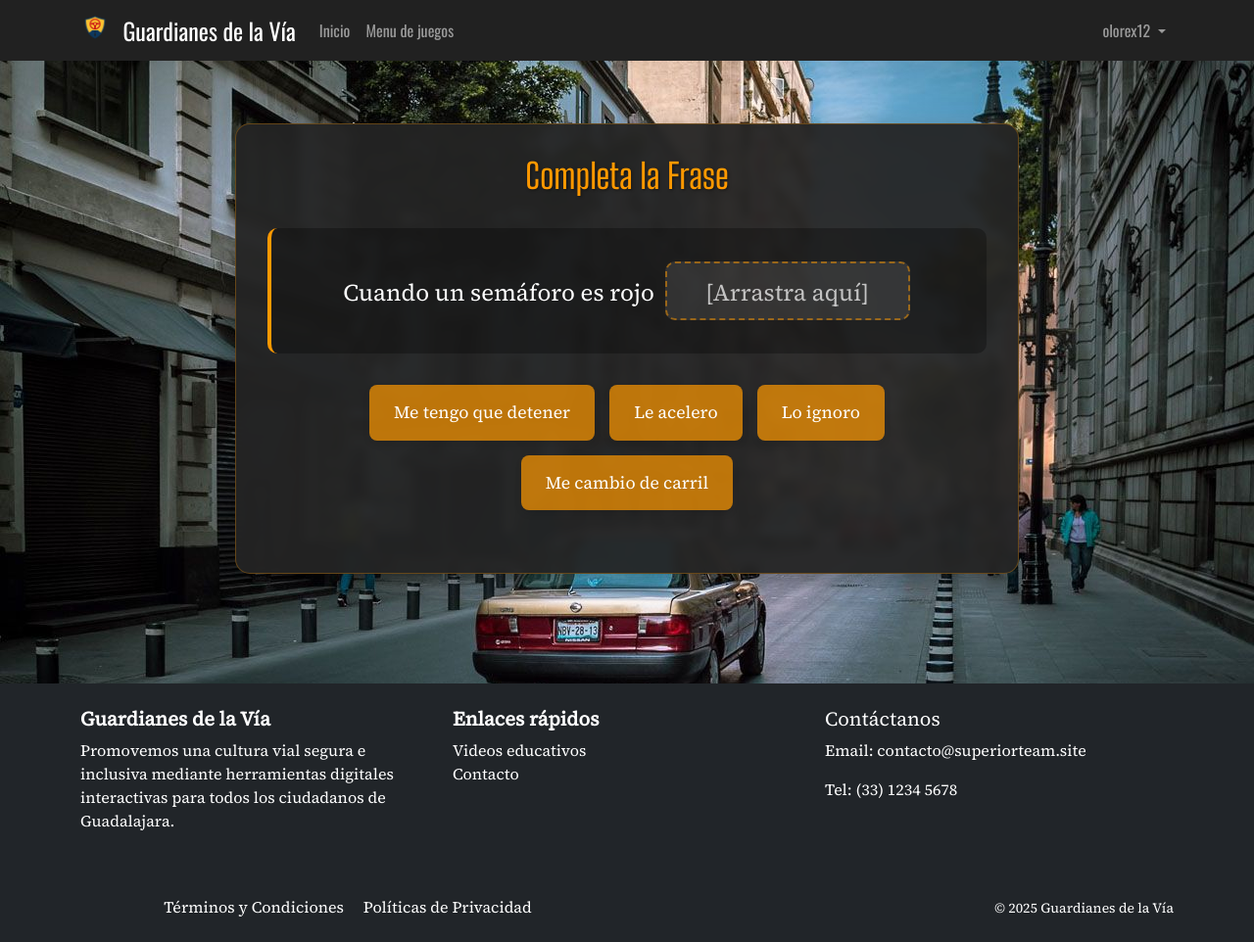
After one commit to Vlanden/Guardians-of-transit, a Flask app: page /jugar-juegoextra in a window 1280 px wide. The commit adds this page. Shown: the whole page at 98% size. Run offline with Flask 3, Linux system fonts and the light colour scheme; a user stored in the database is signed in; some libraries are stand-ins or nearby versions.

Commit message:
juego extra --Boton de index todavia no, buscar en /jugar-juegoextra

```diff
--- a/app/routes/main.py
+++ b/app/routes/main.py
@@ -87,6 +87,12 @@ def perfil():
         user_profile=user_profile   # Datos extendidos del perfil
     )
 
+@main_bp.route('/jugar-juegoextra')
+@login_required
+def jugar_juegoextra():
+    return render_template('game/juegoextra.html')
+
+
 # ──────── API: FUNCIONES DEL USUARIO ────────
 
 
--- /dev/null
+++ b/app/static/css/juegoextra.css
@@ -0,0 +1,172 @@
+/* ---------------------------
+   Estilos para Juego "Completa la Frase"
+--------------------------- */
+body {
+  font-family: 'Source Serif 4', serif;
+  color: white;
+  background-image:
+      linear-gradient(rgba(0,0,0,0.5), rgba(0,0,0,0.5)),
+      url('../images/Vialidad.jpeg');
+  background-size: cover;
+  background-attachment: fixed;
+  background-position: center;
+  background-repeat: no-repeat;
+  min-height: 100vh;
+}
+
+.cuerpo_juego_palabras {
+  max-width: 800px;
+  margin: 2rem auto;
+  padding: 2rem;
+  background: rgba(36, 36, 36, 0.95);
+  border: 1px solid rgba(255, 153, 0, 0.3);
+  border-radius: 15px;
+  backdrop-filter: blur(5px);
+  box-shadow: 0 8px 32px rgba(0, 0, 0, 0.3);
+}
+
+.cuerpo_juego_palabras h1 {
+  color: #ff9900;
+  text-align: center;
+  margin-bottom: 2rem;
+  font-size: 2.2rem;
+  text-shadow: 1px 1px 3px rgba(0,0,0,0.5);
+}
+
+.frase_a_completar {
+  font-size: 1.5rem;
+  margin-bottom: 2rem;
+  line-height: 1.6;
+  text-align: center;
+  padding: 1.5rem;
+  background: rgba(0, 0, 0, 0.3);
+  border-radius: 10px;
+  border-left: 4px solid #ff9900;
+}
+
+.dropzone {
+  display: inline-block;
+  min-width: 250px;
+  height: 60px;
+  margin: 10px 5px;
+  border: 2px dashed rgba(255, 153, 0, 0.5);
+  border-radius: 10px;
+  line-height: 60px;
+  background-color: rgba(255, 255, 255, 0.1);
+  color: rgba(255, 255, 255, 0.7);
+  transition: all 0.3s ease;
+}
+
+.dropzone.highlight {
+  background-color: rgba(255, 153, 0, 0.2);
+  border-color: #ff9900;
+}
+
+.opciones_para_frase {
+  margin: 2rem 0;
+  display: flex;
+  justify-content: center;
+  flex-wrap: wrap;
+  gap: 15px;
+}
+
+.opcion {
+  background-color: rgba(255, 153, 0, 0.7);
+  color: #fff;
+  padding: 15px 25px;
+  border-radius: 8px;
+  cursor: grab;
+  user-select: none;
+  font-size: 1.1rem;
+  border: none;
+  transition: all 0.3s ease;
+  box-shadow: 0 4px 6px rgba(0, 0, 0, 0.1);
+}
+
+.opcion:hover {
+  background-color: rgba(255, 153, 0, 0.9);
+  transform: translateY(-2px);
+  box-shadow: 0 6px 8px rgba(0, 0, 0, 0.15);
+}
+
+.opcion:active {
+  cursor: grabbing;
+}
+
+/* Estados de respuesta */
+.opcion.correcto {
+  background-color: rgba(6, 214, 160, 0.8) !important;
+  color: white;
+}
+
+.opcion.incorrecto {
+  background-color: rgba(239, 71, 111, 0.8) !important;
+  color: white;
+}
+
+/* Efecto al arrastrar */
+.opcion.dragging {
+  opacity: 0.5;
+  transform: scale(0.95);
+}
+
+/* Responsive */
+@media (max-width: 768px) {
+  .cuerpo_juego_palabras {
+    padding: 1.5rem;
+    margin: 1rem;
+  }
+
+  .frase_a_completar {
+    font-size: 1.2rem;
+    padding: 1rem;
+  }
+
+  .opcion {
+    padding: 12px 20px;
+    font-size: 1rem;
+  }
+
+  .dropzone {
+    min-width: 200px;
+    height: 50px;
+    line-height: 50px;
+  }
+ /* Estados para las opciones */
+.opcion.correcto {
+    background-color: rgba(6, 214, 160, 0.8) !important;
+    color: white !important;
+    transform: scale(1.05);
+    box-shadow: 0 0 10px rgba(6, 214, 160, 0.5);
+}
+
+.opcion.incorrecto {
+    background-color: rgba(239, 71, 111, 0.8) !important;
+    color: white !important;
+    transform: scale(1.05);
+    box-shadow: 0 0 10px rgba(239, 71, 111, 0.5);
+}
+
+/* Efecto durante arrastre */
+.opcion.dragging {
+    opacity: 0.6;
+    transform: scale(0.98);
+}
+
+/* Dropzone con contenido */
+.dropzone:not(:empty) {
+    border-style: solid;
+    background-color: rgba(255, 255, 255, 0.15);
+}
+}
+
+/* Manejo de opciones ocultas */
+.opcion[style*="visibility: hidden"] {
+    display: none;
+}
+
+/* Feedback visual durante arrastre */
+.opcion.dragging {
+    opacity: 0.5;
+    transform: scale(0.95);
+}
--- /dev/null
+++ b/app/static/js/juegoextra.js
@@ -0,0 +1,168 @@
+document.addEventListener('DOMContentLoaded', function() {
+    // Configuración del juego
+    const preguntas = [
+        {
+            frase: "Cuando un semáforo es rojo",
+            opciones: ["Me tengo que detener", "Le acelero", "Lo ignoro", "Me cambio de carril"],
+            correcta: "Me tengo que detener"
+        },
+        {
+            frase: "Al ver una señal de pare",
+            opciones: ["Freno completamente", "Acelero", "Solo reduzco velocidad", "Toco el claxon"],
+            correcta: "Freno completamente"
+        },
+        {
+            frase: "En un cruce peatonal",
+            opciones: ["Tengo prioridad", "Los peatones tienen prioridad", "Es opcional detenerse", "Solo si hay policía"],
+            correcta: "Los peatones tienen prioridad"
+        },
+        {
+            frase: "Al cambiar de carril en la autopista",
+            opciones: ["Solo uso los espejos", "Uso espejos y giro la cabeza", "Cambio sin mirar", "Solo uso la cámara trasera"],
+            correcta: "Uso espejos y giro la cabeza"
+        },
+        {
+            frase: "Cuando un conductor me da paso",
+            opciones: ["Le hago señas con la mano", "Acelero rápidamente", "Le cedo el paso a él", "Agradezco con un gesto"],
+            correcta: "Agradezco con un gesto"
+        }
+    ];
+
+    // Variables de estado
+    let preguntaActual = 0;
+    let puntaje = 0;
+    let dropzone = null;
+
+    // Elementos del DOM
+    const contenedorJuego = document.querySelector('.cuerpo_juego_palabras');
+    const titulo = document.querySelector('h1');
+    const fraseElement = document.querySelector('.frase_a_completar');
+    const opcionesContainer = document.querySelector('.opciones_para_frase');
+
+    // Inicializar juego
+    function iniciarJuego() {
+        mostrarPregunta();
+    }
+
+    // Mostrar la pregunta actual
+    function mostrarPregunta() {
+        if (preguntaActual >= preguntas.length) {
+            finalizarJuego();
+            return;
+        }
+
+        const pregunta = preguntas[preguntaActual];
+
+        // Actualizar la interfaz
+        titulo.textContent = "Completa la Frase";
+        fraseElement.innerHTML = `
+            ${pregunta.frase}
+            <div id="dropzone" class="dropzone">[Arrastra aquí]</div>
+        `;
+
+        opcionesContainer.innerHTML = '';
+
+        // Crear opciones de respuesta
+        pregunta.opciones.forEach(opcion => {
+            const opcionElement = document.createElement('div');
+            opcionElement.className = 'opcion';
+            opcionElement.draggable = true;
+            opcionElement.textContent = opcion;
+            opcionesContainer.appendChild(opcionElement);
+        });
+
+        // Configurar eventos
+        configurarDragAndDrop();
+    }
+
+    // Configurar el sistema de arrastrar y soltar
+    function configurarDragAndDrop() {
+        dropzone = document.getElementById('dropzone');
+        const opciones = document.querySelectorAll('.opcion');
+
+        // Eventos para las opciones
+        opciones.forEach(opcion => {
+            opcion.addEventListener('dragstart', function(e) {
+                e.dataTransfer.setData('text/plain', this.textContent);
+                this.classList.add('dragging');
+            });
+
+            opcion.addEventListener('dragend', function() {
+                this.classList.remove('dragging');
+            });
+        });
+
+        // Eventos para la dropzone
+        dropzone.addEventListener('dragover', function(e) {
+            e.preventDefault();
+            this.classList.add('highlight');
+        });
+
+        dropzone.addEventListener('dragleave', function() {
+            this.classList.remove('highlight');
+        });
+
+        dropzone.addEventListener('drop', function(e) {
+            e.preventDefault();
+            this.classList.remove('highlight');
+
+            const respuesta = e.dataTransfer.getData('text/plain');
+            const opciones = document.querySelectorAll('.opcion');
+
+            // Mostrar la respuesta en la dropzone
+            this.textContent = respuesta;
+
+            // Verificar si es correcta
+            const esCorrecta = respuesta === preguntas[preguntaActual].correcta;
+
+            // Aplicar estilos
+            opciones.forEach(opcion => {
+                opcion.classList.remove('correcto', 'incorrecto');
+                if (opcion.textContent === respuesta) {
+                    opcion.classList.add(esCorrecta ? 'correcto' : 'incorrecto');
+                }
+                if (opcion.textContent === preguntas[preguntaActual].correcta && !esCorrecta) {
+                    opcion.classList.add('correcto');
+                }
+            });
+
+            // Actualizar puntaje y avanzar
+            if (esCorrecta) puntaje++;
+
+            setTimeout(() => {
+                preguntaActual++;
+                mostrarPregunta();
+            }, esCorrecta ? 1000 : 2000);
+        });
+    }
+
+    // Finalizar el juego
+    function finalizarJuego() {
+        fraseElement.innerHTML = `
+            <div class="resultado-final">
+                <h2>¡Juego Completado!</h2>
+                <p>Puntaje final: ${puntaje}/${preguntas.length}</p>
+                <div class="botones-final">
+                    <button id="reiniciar" class="btn-juego">Jugar Nuevamente</button>
+                    <button id="volver-inicio" class="btn-juego">Volver al Inicio</button>
+                </div>
+            </div>
+        `;
+
+        opcionesContainer.innerHTML = '';
+
+        // Eventos para los botones
+        document.getElementById('reiniciar').addEventListener('click', function() {
+            preguntaActual = 0;
+            puntaje = 0;
+            mostrarPregunta();
+        });
+
+        document.getElementById('volver-inicio').addEventListener('click', function() {
+            window.location.pathname = "/index";
+        });
+    }
+
+    // Iniciar el juego
+    iniciarJuego();
+});
--- a/app/templates/base.html
+++ b/app/templates/base.html
@@ -16,6 +16,11 @@
     {% else %}
       <link rel="stylesheet" href="{{ url_for('static', filename='css/Styles2.css') }}">
     {% endif %}
+
+    {% if request.endpoint == 'main_bp.jugar_juegoextra' %}
+      <link rel="stylesheet" href="{{ url_for('static', filename='css/juegoextra.css') }}">
+    {% endif %}
+
     {% block extra_css %}{% endblock %}
 </head>
 <body class="d-flex flex-column vh-100 bg-light min-vh-100 photo">
@@ -47,6 +52,11 @@
       <script src="{{ url_for('static', filename='js/menu.js') }}" defer></script>
       <script src="{{ url_for('static', filename='js/buscar.js') }}" defer></script>-->
     {% endif %}
+
+    {% if request.endpoint == 'main_bp.jugar_juegoextra' %}
+    <script src="{{ url_for('static', filename='js/juegoextra.js') }}"></script>
+    {% endif %}
+
     {% if request.endpoint == 'main.ver_juego' %}
       <script>const juego_id = parseInt("{{ juego_id }}");</script>
       <script src="{{ url_for('static', filename='js/game.js') }}" defer></script>
@@ -54,5 +64,10 @@
 
     <script src="{{ url_for('static', filename='js/bs_js/bootstrap.bundle.min.js') }}" defer></script>
     {% block extra_js %}{% endblock %}
+
+    <!-- Elimina la condición if para forzar la carga -->
+<link rel="stylesheet" href="{{ url_for('static', filename='css/juegoextra.css') }}">
+<script src="{{ url_for('static', filename='js/juegoextra.js') }}"></script>
+
 </body>
 </html>
--- /dev/null
+++ b/app/templates/game/juegoextra.html
@@ -0,0 +1,23 @@
+{% extends "base.html" %}
+
+{% block title %}Completa la Frase{% endblock %}
+
+{% block extra_css %}
+<link rel="stylesheet" href="{{ url_for('static', filename='css/juegoextra.css') }}">
+{% endblock %}
+
+{% block content %}
+<div class="cuerpo_juego_palabras">
+    <h1>Completa la Frase</h1>
+
+    <div class="frase_a_completar">
+        <!-- Las frases se cargarán dinámicamente -->
+    </div>
+
+    <div class="opciones_para_frase">
+        <!-- Las opciones se cargarán dinámicamente -->
+    </div>
+</div>
+
+<script src="{{ url_for('static', filename='js/juegoextra.js') }}"></script>
+{% endblock %}
```
Also changed, not shown: app/static/ola.html (deleted, +0 -32 lines), app/static/ola1.css (deleted, +0 -50 lines), app/static/script.js (deleted, +0 -29 lines), app/templates/main/menu.html (+4 -3 lines), instance/local_database.db.
